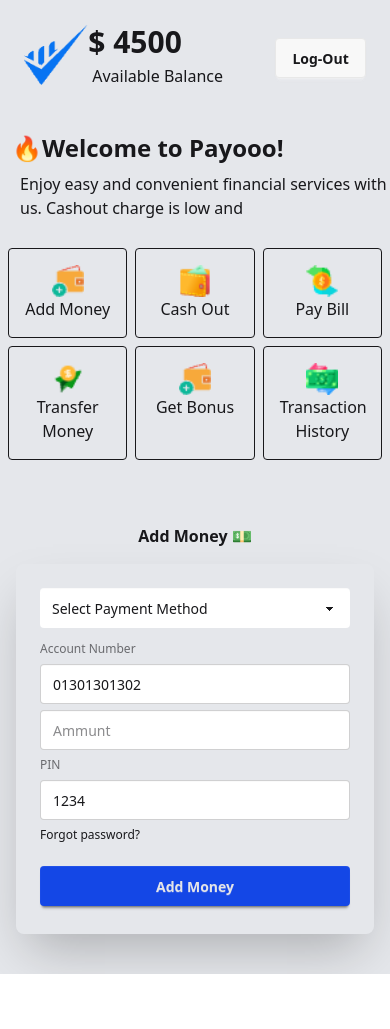
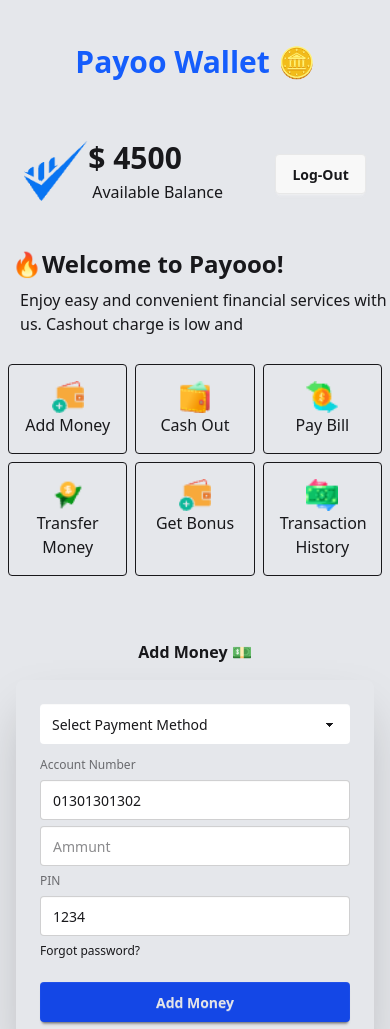
Before and after one commit to sanvi212/Payoo-Mobile-Bank, a plain HTML site: page main.html in a window 390 px wide. Shown: the top 1029 px of the page. Before the commit the page ends 974 px from the top, so only its background shows below. Drawn offline with nearby package versions, Linux system fonts and the light colour scheme.

Commit message:
Payoo Mobile Wallet

```diff
--- a/main.html
+++ b/main.html
@@ -12,6 +12,7 @@
 <body class="bg-slate-800">
     <section class="max-w-md min-h-screen mx-auto py-6 bg-gray-200">
         <header>
+            <h1 class="font-bold text-center mb-10 text-3xl p-5 text-blue-600">Payoo Wallet 🪙</h1>
             <nav class="flex justify-around items-center">
                 <div class="flex">
                     <div><img class="w-16" src="assets/Group.png" alt=""></div>
```
Also changed, not shown: index.html (+1 -0 lines).
